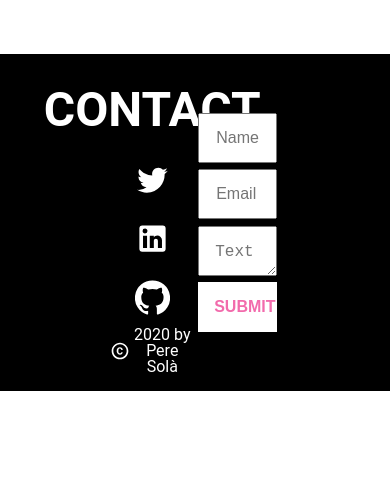
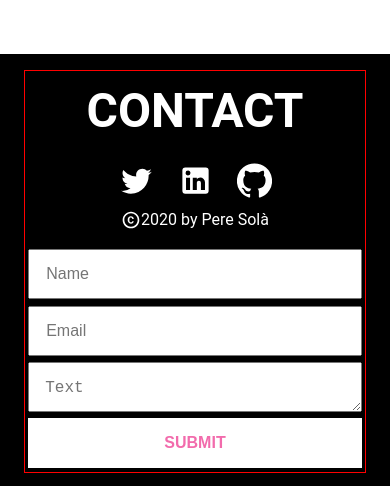
Before and after one commit to petrussola/portfolio-website-server, a React (Create React App) app in the folder client/: page / in a window 390 px wide. Shown: the part 1738-2224 px from the top of the page. Before the commit the page ends 2129 px from the top, so only its background shows below. Built offline with nearby package versions, Linux system fonts and the light colour scheme.

Commit message:
Make footer responsive

```diff
--- a/client/src/components/Footer/ContactDetails.jsx
+++ b/client/src/components/Footer/ContactDetails.jsx
@@ -1,23 +1,26 @@
-import React from "react";
-import SocialMedia from "./SocialMedia";
-import Copyright from "./Copyright";
+import React from 'react';
+import SocialMedia from './SocialMedia';
+import Copyright from './Copyright';
 
 // MATERIAL UI
-import { makeStyles } from "@material-ui/core/styles";
+import { makeStyles } from '@material-ui/core/styles';
 
-const useStyles = makeStyles({
+const useStyles = makeStyles(theme => ({
   root: {
-    width: "50%",
-    display: "flex",
-    "flex-direction": "column",
-    "align-items": "center",
-    "justify-content": "space-evenly",
-    height: "100%"
+    width: '50%',
+    display: 'flex',
+    'flex-direction': 'column',
+    'align-items': 'center',
+    'justify-content': 'space-evenly',
+    height: '100%',
+    [theme.breakpoints.down('sm')]: {
+      width: '100%'
+    }
   },
   icon: {
-    color: "white"
+    color: 'white'
   }
-});
+}));
 
 export default function ContactDetails() {
   const classes = useStyles();
--- a/client/src/components/Footer/Copyright.jsx
+++ b/client/src/components/Footer/Copyright.jsx
@@ -1,3 +1,4 @@
+
 import React from "react";
 
 // MATERIAL UI
--- a/client/src/components/Footer/Footer.jsx
+++ b/client/src/components/Footer/Footer.jsx
@@ -1,43 +1,48 @@
-import React, { useState } from "react";
+import React, { useState } from 'react';
 
 // COMPONENTS
-import FormContainer from "../Form/FormContainer";
-import ContactDetails from "./ContactDetails";
-import Copyright from "./Copyright";
+import FormContainer from '../Form/FormContainer';
+import ContactDetails from './ContactDetails';
+import Copyright from './Copyright';
 
 // MATERIAL UI
-import { makeStyles } from "@material-ui/core/styles";
+import { makeStyles } from '@material-ui/core/styles';
 
 const useStyles = makeStyles(theme => ({
   root: {
     padding: theme.spacing(2, 3),
-    background: "black",
-    color: "white",
-    width: "100%",
-    height: "auto"
+    background: 'black',
+    color: 'white',
+    width: '100%',
+    height: 'auto'
   },
   container: {
-    width: "50%",
-    margin: "0 auto",
-    display: "flex",
-    "flex-direction": "row",
-    "align-items": "center",
-    height: "inherit"
+    width: '50%',
+    margin: '0 auto',
+    display: 'flex',
+    'flex-direction': 'row',
+    'align-items': 'center',
+    height: 'inherit',
+    [theme.breakpoints.down('sm')]: {
+      width: '100%',
+      'flex-direction': 'column',
+      border: '1px solid red'
+    }
   }
 }));
 
 export default function Footer(props) {
   const [inFooter, setInFooter] = useState(true);
   const classes = useStyles();
-  if (props.location.pathname === "/contact") {
+  if (props.location.pathname === '/contact') {
     return (
-      <div className={classes.root} id={"test"}>
+      <div className={classes.root} id={'test'}>
         <Copyright />
       </div>
     );
   } else {
     return (
-      <div className={classes.root} id={"test"}>
+      <div className={classes.root} id={'test'}>
         <div className={classes.container}>
           <ContactDetails />
           <FormContainer inFooter={inFooter} />
--- a/client/src/components/Form/FormContainer.jsx
+++ b/client/src/components/Form/FormContainer.jsx
@@ -7,11 +7,15 @@ import FormMessage from './FormMessage';
 // MATERIAL UI
 import { makeStyles } from '@material-ui/core/styles';
 
-const useStyles = makeStyles({
+const useStyles = makeStyles(theme => ({
   root: {
-    width: '50%'
+    width: '50%',
+    [theme.breakpoints.down('sm')]: {
+      width: '100%',
+      'margin-top': '1rem'
+    }
   }
-});
+}));
 
 const initialValues = {
   name: '',
```
